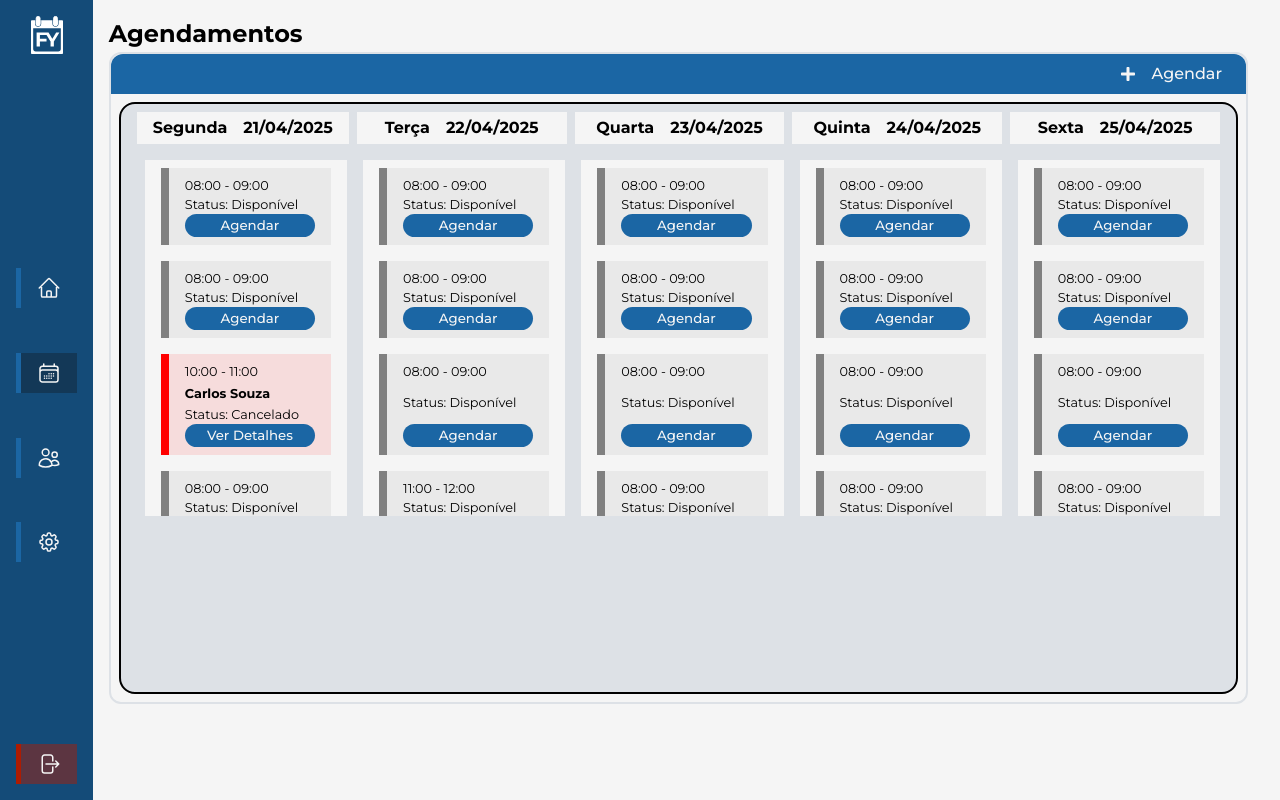
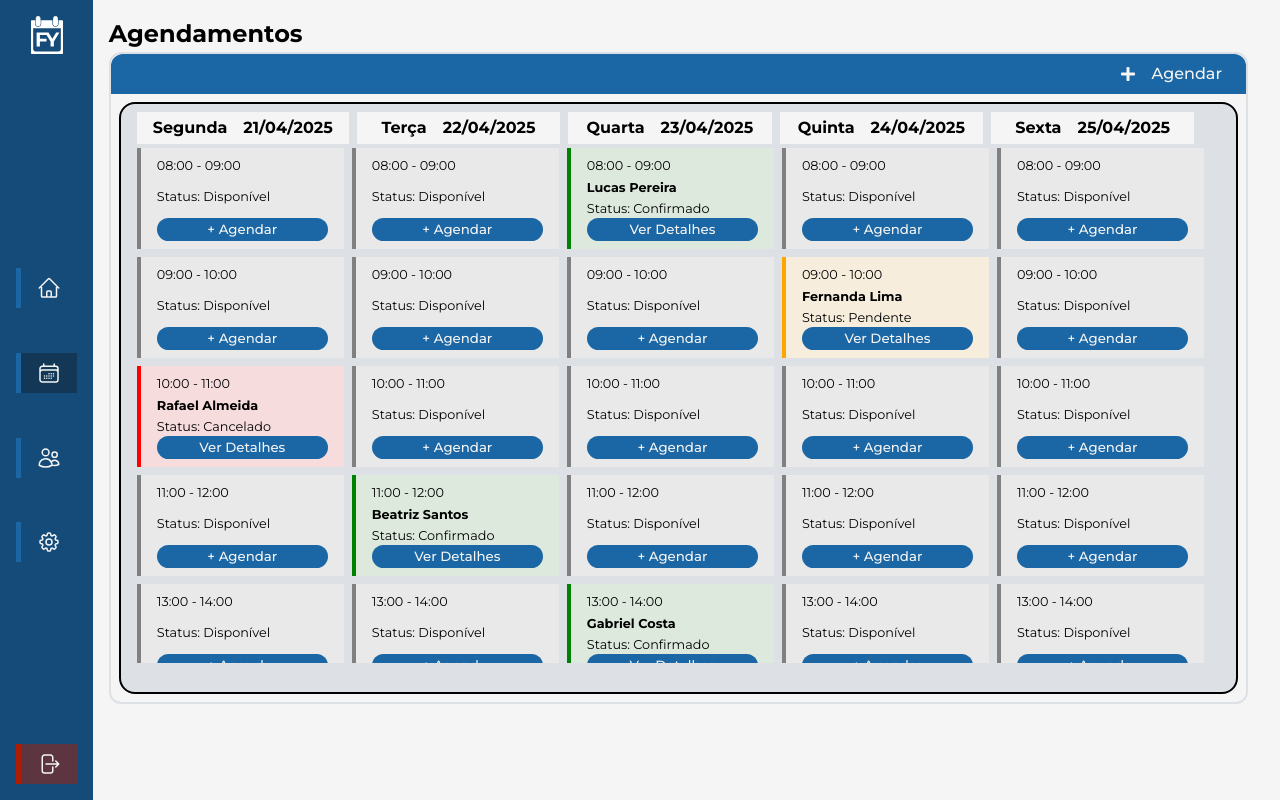
Before and after one commit to KauanPaschoal/web-projeto, a React (Vite) app: page /dashboard/agendamentos in a window 1280 px wide. Built offline with nearby package versions, Linux system fonts and the light colour scheme.

Commit message:
feat: calendario funcionando mocado

```diff
--- a/src/App.css
+++ b/src/App.css
@@ -21,7 +21,7 @@
 
 /* Estilização do Scrollbar */
 ::-webkit-scrollbar {
-  width: 10px; /* Largura do scrollbar */
+  width: 0.60em; /* Largura do scrollbar */
 }
 
 ::-webkit-scrollbar-track {
--- a/src/pages/dashboard/agendamentos/Agendamentos.jsx
+++ b/src/pages/dashboard/agendamentos/Agendamentos.jsx
@@ -42,6 +42,17 @@ const Agendamentos = () => {
 
   const weekDays = getCurrentWeekDays();
 
+  const timeSlots = [
+    '08:00 - 09:00',
+    '09:00 - 10:00',
+    '10:00 - 11:00',
+    '11:00 - 12:00',
+    '13:00 - 14:00',
+    '14:00 - 15:00',
+    '15:00 - 16:00',
+    '16:00 - 17:00',
+  ];
+
   // Simula o fetch para buscar os agendamentos
   useEffect(() => {
     const fetchAgendamentos = async () => {
@@ -51,10 +62,14 @@ const Agendamentos = () => {
         const response = await new Promise((resolve) =>
           setTimeout(() => {
             resolve([
-              { date: '20/04/2025', timeSlot: '08:00 - 09:00', status: 'Confirmado', patientName: 'João Silva' },
-              { date: '20/04/2025', timeSlot: '09:00 - 10:00', status: 'Pendente', patientName: 'Maria Oliveira' },
-              { date: '21/04/2025', timeSlot: '10:00 - 11:00', status: 'Cancelado', patientName: 'Carlos Souza' },
-              { date: '22/04/2025', timeSlot: '11:00 - 12:00', status: 'Disponível', patientName: '' }
+              { date: '23/04/2025', timeSlot: '08:00 - 09:00', status: 'Confirmado', patientName: 'Lucas Pereira' },
+              { date: '24/04/2025', timeSlot: '09:00 - 10:00', status: 'Pendente', patientName: 'Fernanda Lima' },
+              { date: '21/04/2025', timeSlot: '10:00 - 11:00', status: 'Cancelado', patientName: 'Rafael Almeida' },
+              { date: '22/04/2025', timeSlot: '11:00 - 12:00', status: 'Confirmado', patientName: 'Beatriz Santos' },
+              { date: '23/04/2025', timeSlot: '13:00 - 14:00', status: 'Confirmado', patientName: 'Gabriel Costa' },
+              { date: '24/04/2025', timeSlot: '14:00 - 15:00', status: 'Cancelado', patientName: 'Juliana Rocha' },
+              { date: '25/04/2025', timeSlot: '15:00 - 16:00', status: 'Confirmado', patientName: 'Thiago Martins' },
+              { date: '23/04/2025', timeSlot: '16:00 - 17:00', status: 'Pendente', patientName: 'Mariana Oliveira' },
             ]);
           }, 1000)
         );
@@ -88,7 +103,7 @@ const Agendamentos = () => {
             <>
               <table className='calendario-table flex flex-col w-full'>
                 <thead className='flex w-full justify-between'>
-                <tr className='flex w-full justify-evenly gap-2'>
+                  <tr className='table-tr flex w-full justify-evenly gap-2' >
                     {weekDays.map((day, index) => (
                       <th key={index} className='calendario-card-header'>
                         <span>{day.dayName}</span>
@@ -97,30 +112,35 @@ const Agendamentos = () => {
                     ))}
                   </tr>
                 </thead>
-            </table>
-            <table className='calendario-table flex w-full'>
-              <tbody className='table-body flex w-full flex-col justify-between'>
-                {agendamentos.map((agendamento, index) => (
-                  <tr key={index} className='flex w-full justify-evenly gap-2'>
-                    {weekDays.map((day, dayIndex) => (
-                      <td key={dayIndex} className='calendario-card'>
-                        {agendamento.date === day.date ? (
+                <tbody className='table-body flex w-full flex-col justify-between gap-2'>
+                  {timeSlots.map((timeSlot, rowIndex) => (
+                    <tr key={rowIndex} className='flex w-full justify-evenly gap-2'>
+                      {weekDays.map((day, colIndex) => {
+                        const agendamento = agendamentos.find(
+                          (a) => a.date === day.date && a.timeSlot === timeSlot
+                        );
+                        return (
+                          <td key={colIndex} className='div-calendario-card'>
+                            {agendamento ? (
                               <CalendarCard
                                 timeSlot={agendamento.timeSlot}
                                 status={agendamento.status}
                                 patientName={agendamento.patientName}
                                 buttonText="Ver Detalhes"
+                                day={day.date}
                               />
                             ) : (
                               <CalendarCard
-                            timeSlot="08:00 - 09:00"
+                                timeSlot={timeSlot}
                                 status="Disponível"
                                 patientName=""
-                            buttonText="Agendar"
+                                buttonText="+ Agendar"
+                                day={day.date}
                               />
                             )}
                           </td>
-                    ))}
+                        );
+                      })}
                     </tr>
                   ))}
                 </tbody>
--- a/src/pages/dashboard/agendamentos/agendamentos.css
+++ b/src/pages/dashboard/agendamentos/agendamentos.css
@@ -35,12 +35,28 @@
     display: flex;
     flex-direction: column;
     width: 100%;
+    height: 100%;
     gap: 0.25em;
+
+    .table-tr{
+        padding-right: 1.60em;
+    }
+
+}
+
+.calendario-table-body{
+    display: flex;
+    flex-direction: column;
+    width: 100%;
+    height: 100%;
+    background-color: green;
+    overflow-y: auto;
 }
 
 .table-body{
     height: 90%;
     overflow-y: auto;
+    padding-right: 1em;
 }
 
 .calendario-card-header{
--- a/src/pages/dashboard/agendamentos/components/CalendarCard/CalendarCard.css
+++ b/src/pages/dashboard/agendamentos/components/CalendarCard/CalendarCard.css
@@ -44,7 +44,13 @@
         transition: 0.3s;
     }
 }
+.card-header{
+    display: flex;
+    flex-direction: column;
+    justify-content: space-between;
+    width: 100%;
+}
 
-.agendamento-info{
+/* .agendamento-info{
 
-}
+} */
--- a/src/pages/dashboard/agendamentos/components/CalendarCard/CalendarCard.jsx
+++ b/src/pages/dashboard/agendamentos/components/CalendarCard/CalendarCard.jsx
@@ -1,7 +1,9 @@
 import React from 'react';
 import './CalendarCard.css';
+import { useNavigate } from 'react-router-dom';
 
-const CalendarCard = ({ timeSlot, status, patientName, buttonText}) => {
+const CalendarCard = ({ timeSlot, status, patientName, buttonText, day }) => {
+  const navigate = useNavigate();
 
   const borderColor = {
     Pendente: 'orange',
@@ -17,16 +19,30 @@ const CalendarCard = ({ timeSlot, status, patientName, buttonText}) => {
     Disponível: 'rgba(128, 128, 128, 0.1)',
   }[status] || 'rgba(128, 128, 128, 0.1)';
 
+  const handleButtonClick = () => {
+    if (status === 'Disponível') {
+      // Redireciona para cadastrar agendamento com os parâmetros timeSlot e day na query string
+      navigate(`/dashboard/agendamentos/cadastrar?timeSlot=${encodeURIComponent(timeSlot)}&day=${encodeURIComponent(day)}`);
+    } else {
+      // Redireciona para uma página de detalhes ou então faz outra lógica
+      console.log(`Ver detalhes do agendamento para ${timeSlot} no dia ${day}`);
+      // Ex.: navigate(`/dashboard/agendamentos/detalhes?timeSlot=${encodeURIComponent(timeSlot)}&day=${encodeURIComponent(day)}`);
+    }
+  }
 
   return (
-        <div className='calendario-card flex flex-col justify-between' style={{ borderColor, backgroundColor }}>
+    <div className="calendario-card flex flex-col justify-between" style={{ borderLeft: `4px solid ${borderColor}`, backgroundColor }}>
+      <div className="card-header">
         <span>{timeSlot}</span>
-            <div className='agendamento-info'>
+      </div>
+      <div className="agendamento-info">
         <b>{patientName}</b>
         <p>Status: {status}</p>
       </div>
-            <div className='flex gap-2 w-full'>
-                <button className='btn_calendario flex rounded-full'>{buttonText}</button>
+      <div className="flex gap-2 w-full">
+        <button className="btn_calendario flex rounded-full" onClick={handleButtonClick}>
+          {buttonText}
+        </button>
       </div>
     </div>
   );
```
Lines whose indentation alone changed are shown as unchanged.
